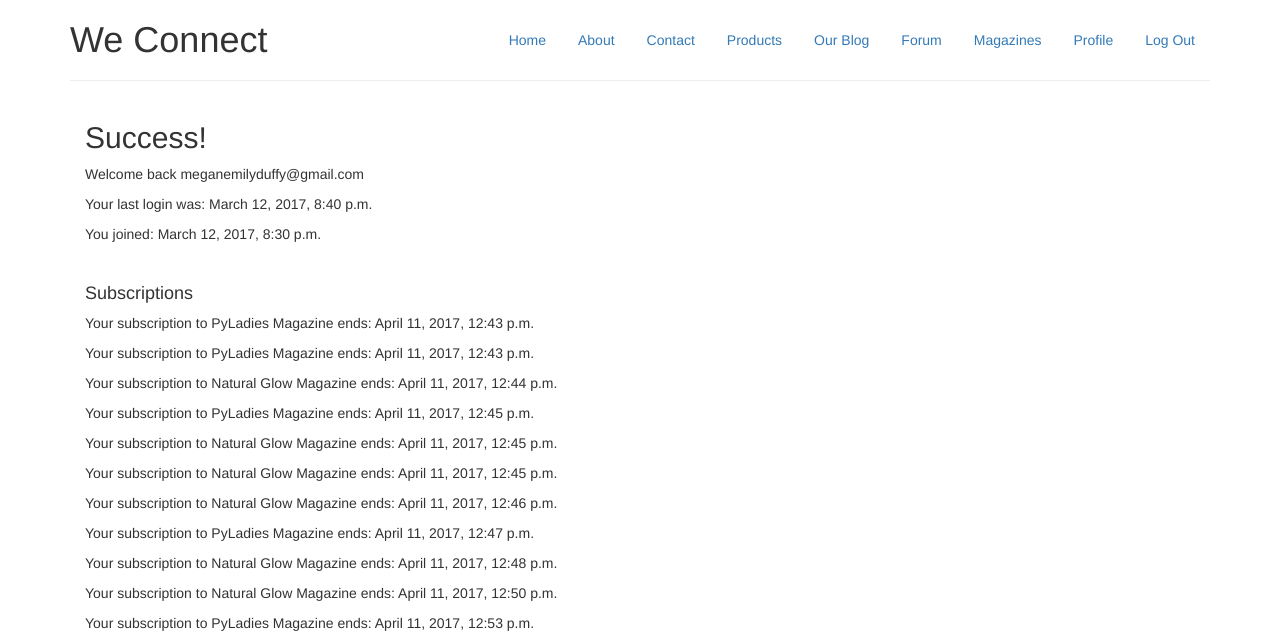
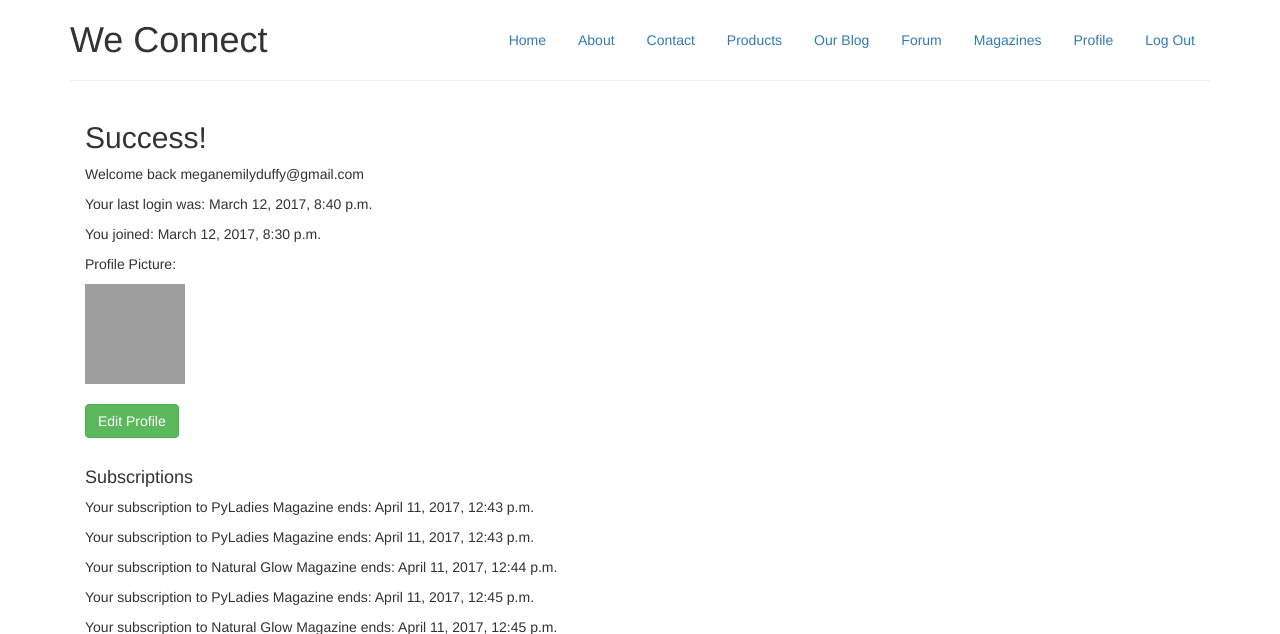
Before and after one commit to meganduffy/we_connect, a Django app: page /profile/ in a window 1280 px wide. Shown: the top 634 px of the page. Run offline with Django 3.2, Linux system fonts and the light colour scheme; a user stored in the database is signed in; data comes from the database, SQL or seed files in the repository; both versions use the stored data as it was after the commit; parts of the project's set-up code (start-up, migrations or seed data) failed here and were passed over; some libraries are stand-ins or nearby versions; grey boxes are pictures that could not be loaded.

Commit message:
Fix edit_profile

```diff
--- a/accounts/forms.py
+++ b/accounts/forms.py
@@ -60,5 +60,5 @@ class UserProfileForm(forms.ModelForm):
         fields = ['image']
 
     image = forms.ImageField(
-        label="New Profile Image"
+        label="Select New Profile Picture"
     )
--- a/accounts/templates/profile.html
+++ b/accounts/templates/profile.html
@@ -4,7 +4,13 @@
     <p>Welcome back {{ user.email }} </p>
     <p>Your last login was: {{ user.previous_login }}</p>
     <p>You joined: {{ user.date_joined }}</p>
-    <br>
+    {% if user.image %}
+        <p>Profile Picture:</p>
+        <img src="/media/{{ user.image }}" class="profo-pic"/>
+    {% endif %}
+    <br><br>
+    <button class="btn btn-success" onclick="location.href='editprofile'">Edit Profile</button>
+    <br><br>
     <h4>Subscriptions</h4>
     {% if purchases %}
 
@@ -20,6 +26,4 @@
 
     {% endif %}
 
-    <button class="btn btn-success" onclick="location.href='editprofile'">Edit Profile</button>
-
 {% endblock %}
--- a/accounts/views.py
+++ b/accounts/views.py
@@ -46,19 +46,15 @@ def profile(request):
 
 @login_required(login_url='/login/')
 def edit_profile(request):
-    try:
-        profile = User.objects.get(user=request.user)
-    except User.DoesNotExist:
-        return HttpResponse("Invalid user profile")
 
     if request.method == "POST":
-        profile_form = UserProfileForm(request.POST, request.FILES, instance=profile)
+        profile_form = UserProfileForm(request.POST, request.FILES, instance=request.user)
         if profile_form.is_valid():
-            profile.save()
+            profile_form.save()
             return redirect(profile)
     else:
         profile_form = UserProfileForm()
-    return render(request, 'profileform.html', {'profile': profile})
+    return render(request, 'profileform.html', {'profile_form': profile_form})
 
 
 def login(request):
--- a/static/css/style.css
+++ b/static/css/style.css
@@ -1,4 +1,4 @@
-.post-profo-pic {
+.profo-pic {
     height:100px;
     width:100px;
 }
--- a/threads/templates/post.html
+++ b/threads/templates/post.html
@@ -3,9 +3,9 @@
 <section class="row comment col-sm-9" style="display:flex; flex-flow: row nowrap; justify-content: center; align-items: center;">
     <div class="col-sm-3 comment-profile" style="flex:1;" >
         {% if post.user.image %}
-            <p><img src="/media/{{ post.user.image }}" class="post-profo-pic"/></p>
+            <p><img src="/media/{{ post.user.image }}" class="profo-pic"/></p>
         {% else %}
-            <p><img src="{% static "images/default-profile-img.jpg" %}" /></p>
+            <p><img src="{% static "images/default-profile-img.jpg" %}" class ="profo-pic"/></p>
         {% endif %}
         <p style="font-weight: bold">{{ post.user.username }}</p>
         <p>{{ post.user.posts.count }} POST</p>
```
Also changed, not shown: accounts/templates/profileform.html (+11 -2 lines), db.sqlite3.
